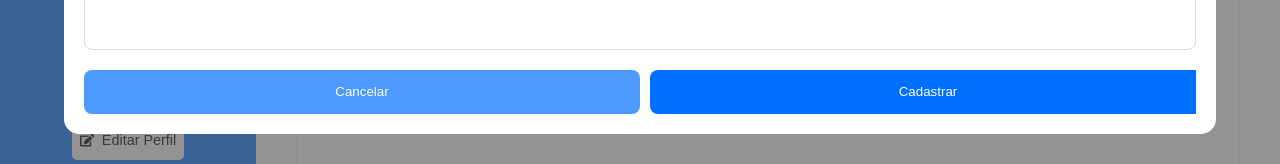
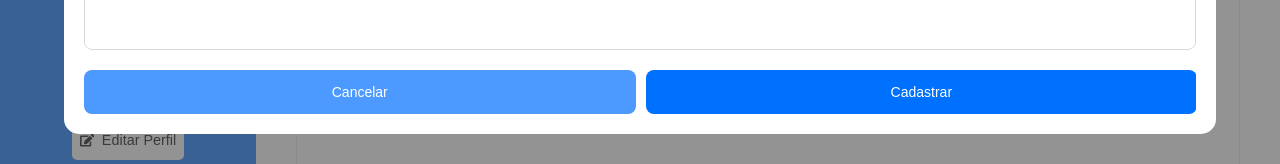
Before and after one commit to walievi/proj-exp-3, a React (Vite) app in the folder frontend/app/: page / in a window 1280 px wide. Both pictures are taken after a click on the button "Adicionar". Shown: the part 620-784 px from the top of the page. Built offline with nearby package versions, Linux system fonts and the light colour scheme; no server answers.

Commit message:
Ajustado component button para receber evento onClick. Ajustado component Dropdown, modificado de selected para value="" .  Ajustado css de TableList. Ajustado tamanho da Modal de criação de conteudo.

```diff
--- a/frontend/app/src/components/Button/index.jsx
+++ b/frontend/app/src/components/Button/index.jsx
@@ -2,14 +2,14 @@ import React from "react";
 
 import './index.css'
 
-const Button = ({text, opacity, width, type, onClickEvent}) => {
+const Button = ({text, opacity, width, type, onClick}) => {
 
     return (
         <button
             className="custom-button"
             style={{width: width, opacity: opacity,}}
             type={type}
-            onClick={onClickEvent}
+            onClick={onClick}
         >
             {text}
         </button>
--- a/frontend/app/src/components/Dropdown/index.jsx
+++ b/frontend/app/src/components/Dropdown/index.jsx
@@ -18,7 +18,7 @@ const Dropdown = ({label, description, identifier, required, data}) => {
                 {
                     required === true ?
                         <select name={identifier} id={identifier}>
-                            <option selected>Selecione</option>
+                            <option value="">Selecione</option>
                             {
                                 data.map(dt => (
                                     <option value={dt.value} key={dt.value}>{dt.description}</option>
--- a/frontend/app/src/components/Modal/index.css
+++ b/frontend/app/src/components/Modal/index.css
@@ -76,10 +76,28 @@
     overflow-y: auto;
     scrollbar-width: none;
     -ms-overflow-style: none;
+
+    scrollbar-width: thin;
+    scrollbar-color: #c1c1c1 #f1f1f1;
 }
 
 #modoal-content::-webkit-scrollbar {
-    display: none;
+    display: 8px;
+}
+
+#modoal-content::-webkit-scrollbar-track {
+    background-color: #f1f1f1; /* Cor do fundo da barra de rolagem */
+    border-radius: 10px; /* Borda arredondada */
+}
+
+#modoal-content::-webkit-scrollbar-thumb {
+    background-color: #c1c1c1; /* Cor do "polegar" da barra de rolagem */
+    border-radius: 10px; /* Borda arredondada */
+    border: 2px solid #f1f1f1; /* Bordas em volta do polegar */
+}
+
+#modoal-content::-webkit-scrollbar-thumb:hover {
+    background-color: #a1a1a1; /* Cor do polegar ao passar o mouse */
 }
 
 .modal-form {
@@ -110,6 +128,12 @@
     margin-top: auto;
 }
 
+#modal-footer button {
+    width: 49.6% !important;  /* Diminui a largura dos botões */
+    padding: 8px 12px !important; /* Diminui o padding dos botões */
+    font-size: 14px !important; /* Ajusta o tamanho da fonte */
+}
+
 #modal-close {
     width: 20px;
     height: 20px;
```
Also changed, not shown: frontend/app/src/components/TableList/index.css (indentation only).
